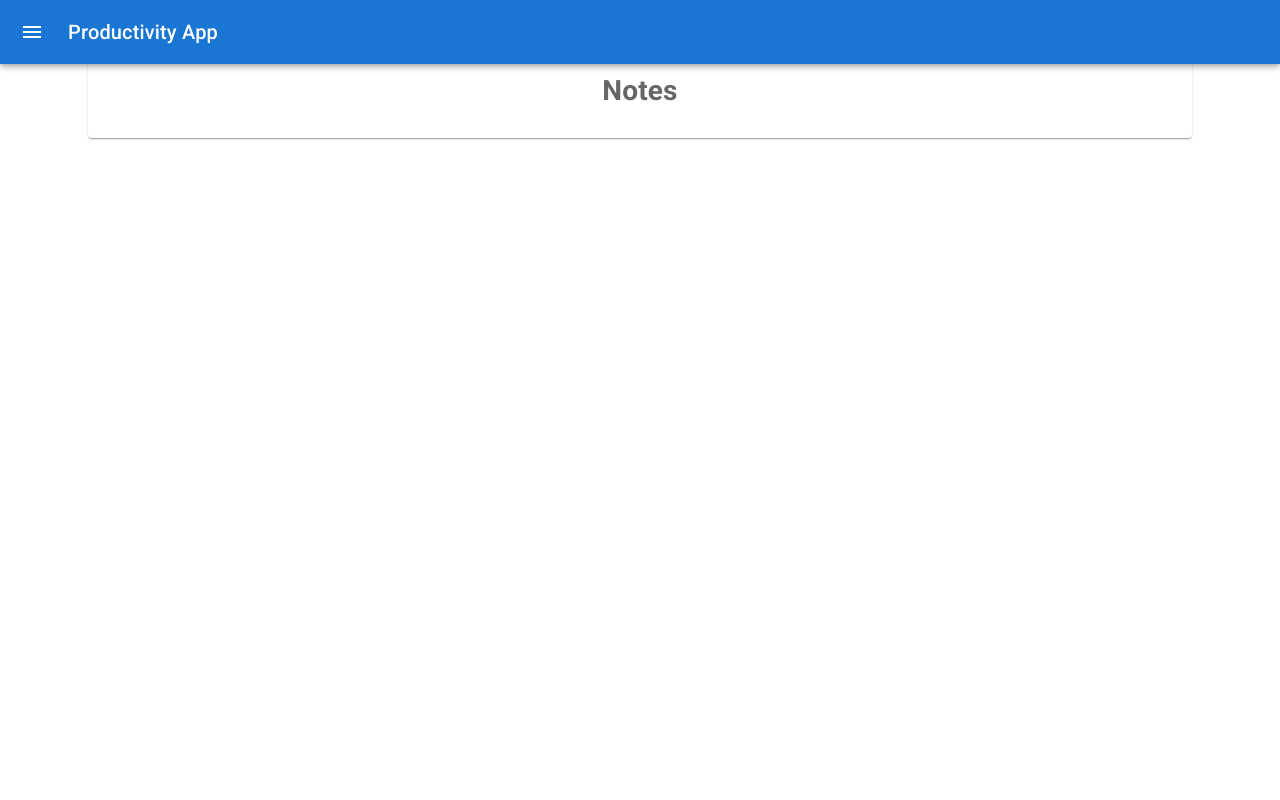
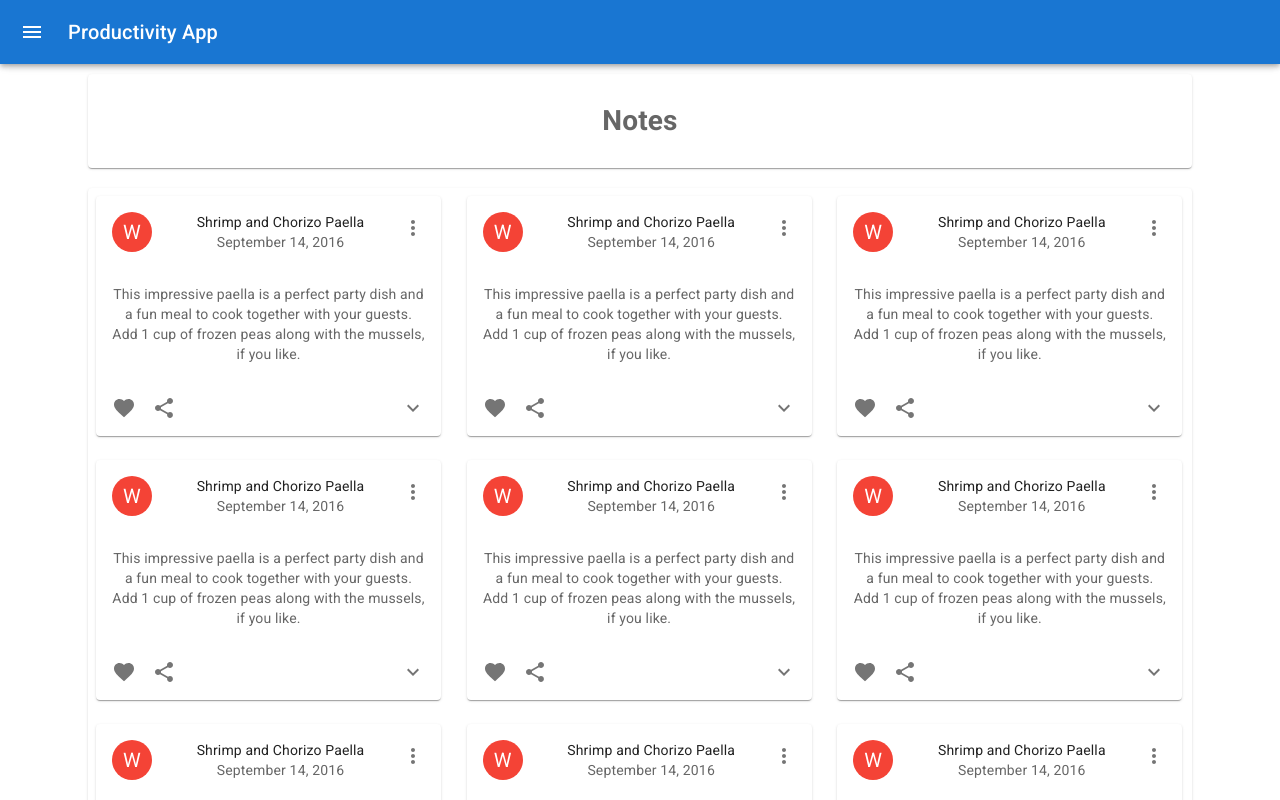
Before and after one commit to jmibarra/productivity-app-ts-project, a React (Create React App) app: page /notes in a window 1280 px wide. Shown: the top 800 px of the page. Built offline with nearby package versions, Linux system fonts and the light colour scheme.

Commit message:
Se trabaja en el mock de la sección de notas, se arma la grilla, el formato inicial de la nota y se prueba con datos mock

```diff
--- /dev/null
+++ b/src/components/notes/Note.tsx
@@ -0,0 +1,110 @@
+import * as React from 'react';
+import { styled } from '@mui/material/styles';
+import Card from '@mui/material/Card';
+import CardHeader from '@mui/material/CardHeader';
+import CardMedia from '@mui/material/CardMedia';
+import CardContent from '@mui/material/CardContent';
+import CardActions from '@mui/material/CardActions';
+import Collapse from '@mui/material/Collapse';
+import Avatar from '@mui/material/Avatar';
+import IconButton, { IconButtonProps } from '@mui/material/IconButton';
+import Typography from '@mui/material/Typography';
+import { red } from '@mui/material/colors';
+import FavoriteIcon from '@mui/icons-material/Favorite';
+import ShareIcon from '@mui/icons-material/Share';
+import ExpandMoreIcon from '@mui/icons-material/ExpandMore';
+import MoreVertIcon from '@mui/icons-material/MoreVert';
+
+interface ExpandMoreProps extends IconButtonProps {
+  expand: boolean;
+}
+
+const ExpandMore = styled((props: ExpandMoreProps) => {
+  const { expand, ...other } = props;
+  return <IconButton {...other} />;
+})(({ theme, expand }) => ({
+  transform: !expand ? 'rotate(0deg)' : 'rotate(180deg)',
+  marginLeft: 'auto',
+  transition: theme.transitions.create('transform', {
+    duration: theme.transitions.duration.shortest,
+  }),
+}));
+
+export default function Note() {
+  const [expanded, setExpanded] = React.useState(false);
+
+  const handleExpandClick = () => {
+    setExpanded(!expanded);
+  };
+
+  return (
+    <Card sx={{ maxWidth: 345 }}>
+      <CardHeader
+        avatar={
+          <Avatar sx={{ bgcolor: red[500] }} aria-label="recipe">
+            W
+          </Avatar>
+        }
+        action={
+          <IconButton aria-label="settings">
+            <MoreVertIcon />
+          </IconButton>
+        }
+        title="Shrimp and Chorizo Paella"
+        subheader="September 14, 2016"
+      />
+      <CardContent>
+        <Typography variant="body2" color="text.secondary">
+          This impressive paella is a perfect party dish and a fun meal to cook
+          together with your guests. Add 1 cup of frozen peas along with the mussels,
+          if you like.
+        </Typography>
+      </CardContent>
+      <CardActions disableSpacing>
+        <IconButton aria-label="add to favorites">
+          <FavoriteIcon />
+        </IconButton>
+        <IconButton aria-label="share">
+          <ShareIcon />
+        </IconButton>
+        <ExpandMore
+          expand={expanded}
+          onClick={handleExpandClick}
+          aria-expanded={expanded}
+          aria-label="show more"
+        >
+          <ExpandMoreIcon />
+        </ExpandMore>
+      </CardActions>
+      <Collapse in={expanded} timeout="auto" unmountOnExit>
+        <CardContent>
+          <Typography paragraph>Method:</Typography>
+          <Typography paragraph>
+            Heat 1/2 cup of the broth in a pot until simmering, add saffron and set
+            aside for 10 minutes.
+          </Typography>
+          <Typography paragraph>
+            Heat oil in a (14- to 16-inch) paella pan or a large, deep skillet over
+            medium-high heat. Add chicken, shrimp and chorizo, and cook, stirring
+            occasionally until lightly browned, 6 to 8 minutes. Transfer shrimp to a
+            large plate and set aside, leaving chicken and chorizo in the pan. Add
+            pimentón, bay leaves, garlic, tomatoes, onion, salt and pepper, and cook,
+            stirring often until thickened and fragrant, about 10 minutes. Add
+            saffron broth and remaining 4 1/2 cups chicken broth; bring to a boil.
+          </Typography>
+          <Typography paragraph>
+            Add rice and stir very gently to distribute. Top with artichokes and
+            peppers, and cook without stirring, until most of the liquid is absorbed,
+            15 to 18 minutes. Reduce heat to medium-low, add reserved shrimp and
+            mussels, tucking them down into the rice, and cook again without
+            stirring, until mussels have opened and rice is just tender, 5 to 7
+            minutes more. (Discard any mussels that don&apos;t open.)
+          </Typography>
+          <Typography>
+            Set aside off of the heat to let rest for 10 minutes, and then serve.
+          </Typography>
+        </CardContent>
+      </Collapse>
+    </Card>
+  );
+}
--- /dev/null
+++ b/src/components/notes/NoteList.tsx
@@ -0,0 +1,17 @@
+import Note from './Note'
+
+import Grid from '@mui/material/Grid';
+
+const NoteList = () => {
+  return (
+    <Grid container spacing={{ xs: 2, md: 3 }} columns={{ xs: 4, sm: 8, md: 12 }}>
+      {Array.from(Array(9)).map((_, index) => (
+        <Grid item xs={2} sm={4} md={4} key={index}>
+          <Note/>
+        </Grid>
+      ))}
+    </Grid>
+  )
+}
+
+export default NoteList
--- a/src/components/notes/Notes.tsx
+++ b/src/components/notes/Notes.tsx
@@ -1,6 +1,8 @@
 import React from 'react'
 import { styled } from '@mui/material/styles';
 import { Paper } from "@mui/material";
+import Note from './Note';
+import NoteList from './NoteList';
 
 const Notes = () => {
     const Item = styled(Paper)(({ theme }) => ({
@@ -12,9 +14,19 @@ const Notes = () => {
         marginTop: '20px'
     }));
 
+    const ItemHeader = styled(Paper)(({ theme }) => ({
+        backgroundColor: theme.palette.mode === 'dark' ? '#1A2027' : '#fff',
+        ...theme.typography.body2,
+        padding: theme.spacing(1),
+        textAlign: 'center',
+        color: theme.palette.text.secondary,
+        marginTop: '50px'
+    }));
+
     return (
         <>
-            <Item><h1>Notes</h1></Item>
+            <ItemHeader><h1>Notes</h1></ItemHeader>
+            <Item><NoteList/></Item>
         </>
 
     )
```
